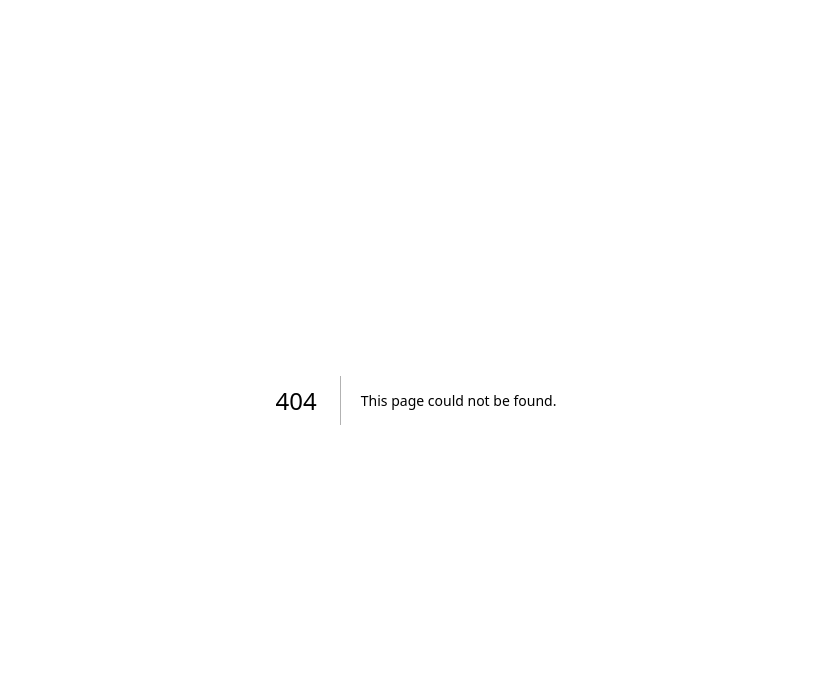
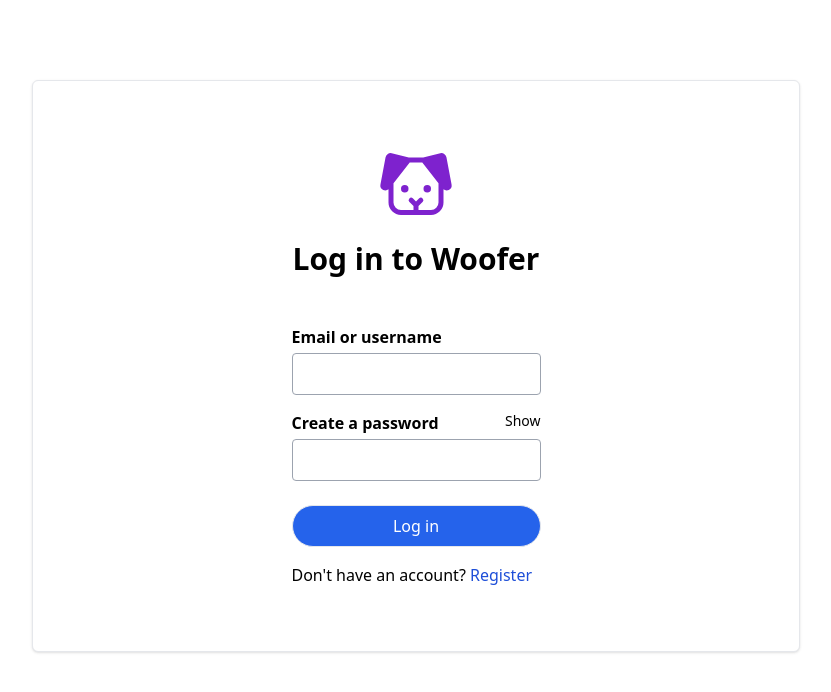
Before and after one commit to Saunved/web-dev-workshop, a Next.js app in the folder frontend/: page /auth/login in a window 1280 px wide. Before the commit this address had no page. Shown: the top 692 px of the page, without its empty margins (224-1055 px from the left). Built offline with nearby package versions, Linux system fonts and the light colour scheme.

Commit message:
Create login page

```diff
--- /dev/null
+++ b/frontend/src/pages/auth/login.jsx
@@ -0,0 +1,79 @@
+import strings from "@/constants/ui/strings";
+import { Dog } from "phosphor-react";
+import { useState, useEffect } from "react";
+import Link from "next/link";
+import PasswordLabel from "@/components/Form/PasswordLabel";
+import Input from "@/components/Form/Input";
+
+export default function LoginFlow() {
+  const [uiText, setUiText] = useState(strings.EN.LOGIN_FLOW);
+
+  const onInputChange = (e) => {
+    const name = e.target.name;
+    const _loginForm = { ...loginForm };
+    _loginForm[name].value = e.target.value;
+    setLoginForm(_loginForm);
+  };
+
+  const onShowPasswordToggle = (status) => {
+    const _loginForm = { ...loginForm };
+    _loginForm.password.type = status ? "text" : "password";
+    setLoginForm(_loginForm);
+  };
+
+  const [loginForm, setLoginForm] = useState({
+    email: {
+      label: uiText.email,
+      htmlFor: "email",
+      type: "email",
+      required: true,
+      errorText: "",
+      value: "",
+      onChange: onInputChange,
+      validate: () => {},
+    },
+    password: {
+      label: <PasswordLabel onShowPasswordToggle={onShowPasswordToggle} />,
+      htmlFor: "password",
+      type: "password",
+      required: true,
+      errorText: "",
+      value: "",
+      onChange: onInputChange,
+      validate: () => {},
+    },
+  });
+
+  useEffect(() => {
+    // Detect and set the correct language here
+  }, []);
+
+  return (
+    <div className="max-w-3xl py-16 bg-white rounded-md w-full mx-auto border mt-20 shadow">
+      <div className="flex justify-center mb-4">
+        <Dog weight="fill" className="text-purple-700" size={80}></Dog>
+      </div>
+      <h1 className="text-center text-3xl font-semibold">{uiText.signInCta}</h1>
+      <div className="mt-8 flex justify-center">
+        <div>
+          <form>
+            <Input {...loginForm.email} />
+            <Input {...loginForm.password} />
+
+            <div className="mt-6">
+              <button className="px-4 w-full border rounded-full py-2 bg-blue-600 text-white">
+                {uiText.signIn}
+              </button>
+            </div>
+          </form>
+          <div className="mt-4">
+            {uiText.newUser}{" "}
+            <Link href="/auth/register" className="text-blue-700">
+              {uiText.register}
+            </Link>
+          </div>
+        </div>
+      </div>
+    </div>
+  );
+}
```
